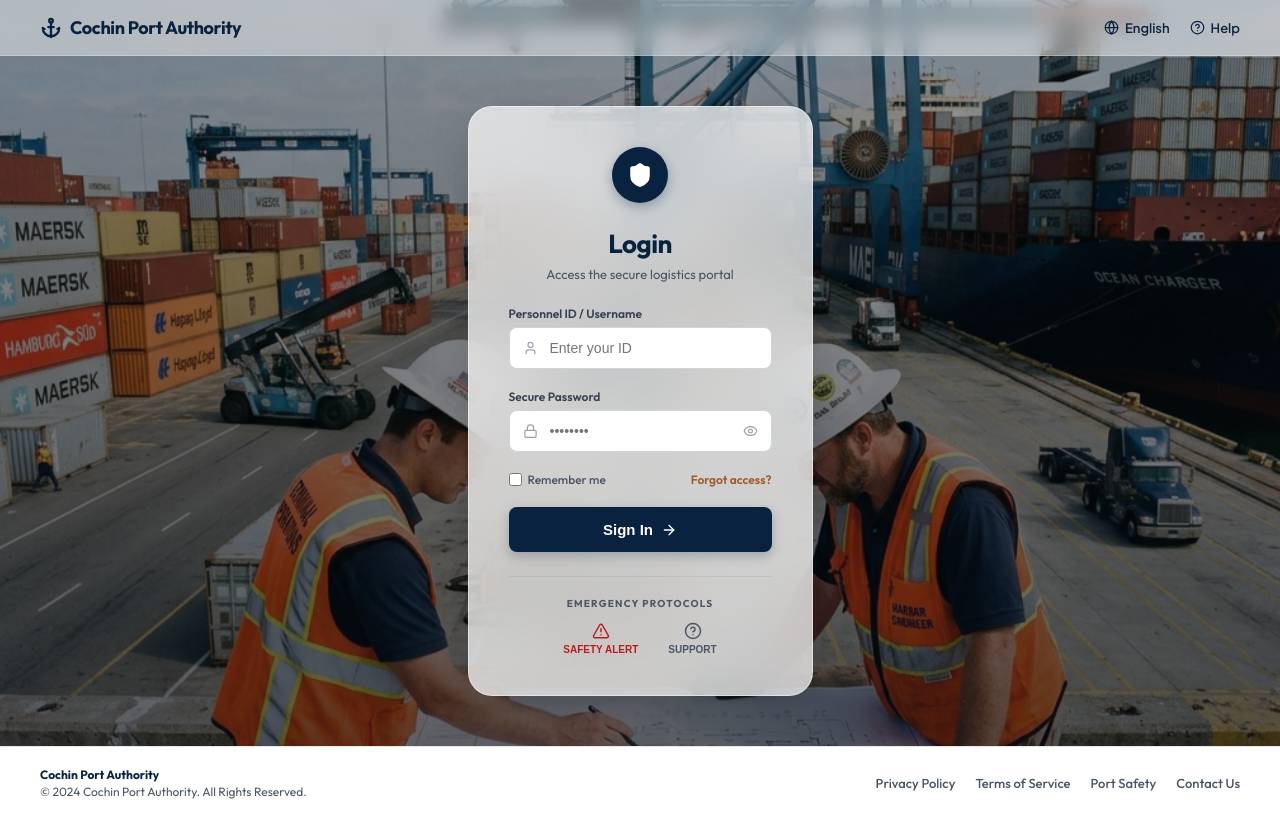
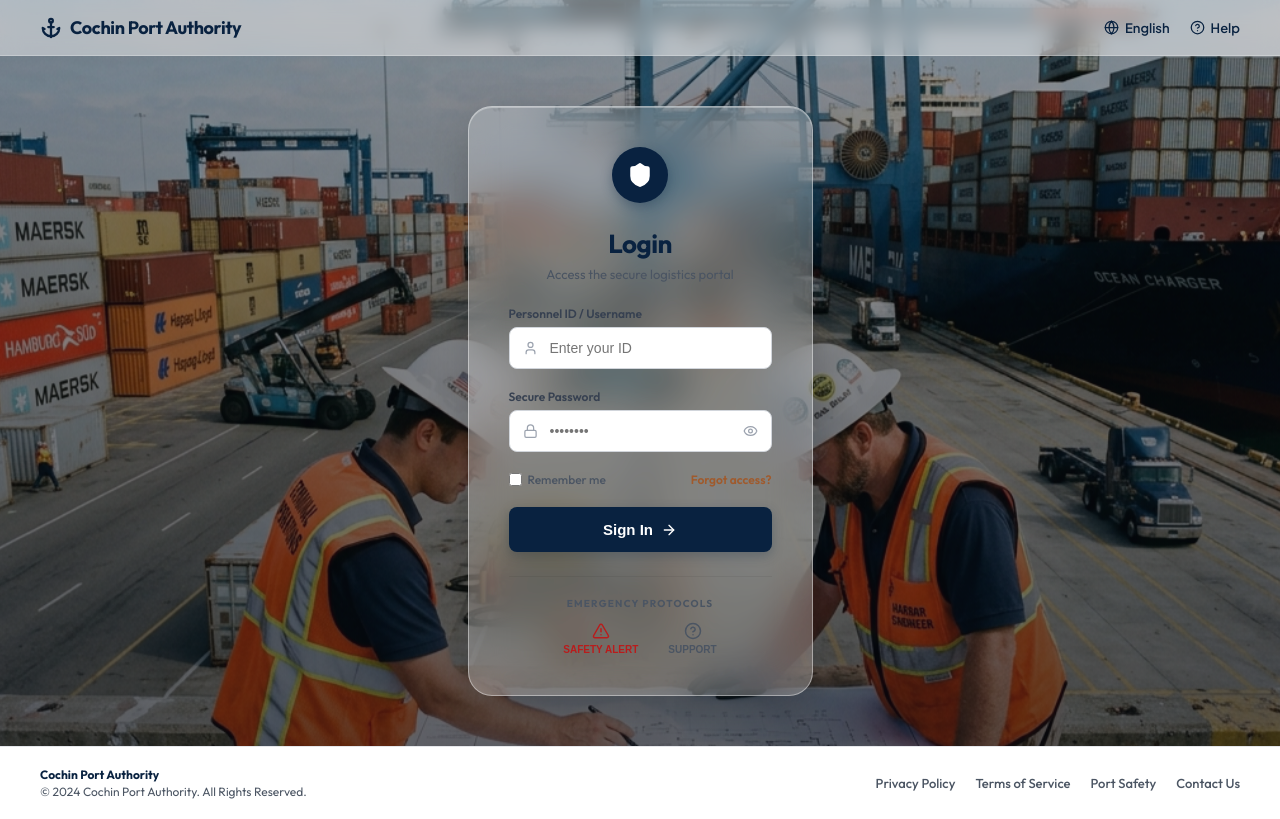
Before and after one commit to naveen200510/afip-platfor, a React (Vite) app in the folder frontend/: page / in a window 1280 px wide. Built offline with nearby package versions, Linux system fonts and the light colour scheme.

Commit message:
style: Make login card transparent glassmorphism with high backdrop-blur

```diff
--- a/frontend/src/pages/Login.tsx
+++ b/frontend/src/pages/Login.tsx
@@ -104,16 +104,16 @@
         <div style={{
           width: '100%',
           maxWidth: '440px',
-          background: 'rgba(255, 255, 255, 0.72)',
-          backdropFilter: 'blur(25px)',
-          border: '1px solid rgba(255, 255, 255, 0.45)',
+          background: 'rgba(255, 255, 255, 0.25)',
+          backdropFilter: 'blur(20px) saturate(140%)',
+          border: '1px solid rgba(255, 255, 255, 0.4)',
           borderRadius: '24px',
           padding: '40px',
-          boxShadow: '0 12px 40px rgba(0, 0, 0, 0.15)',
+          boxShadow: '0 16px 40px rgba(0, 0, 0, 0.18), inset 0 1px 0 rgba(255, 255, 255, 0.3)',
           display: 'flex',
           flexDirection: 'column',
           gap: '24px',
-          color: '#1f2937',
+          color: '#092240',
           fontFamily: 'Outfit, Inter, sans-serif'
         }} className="animate-fade-in">
 
```
